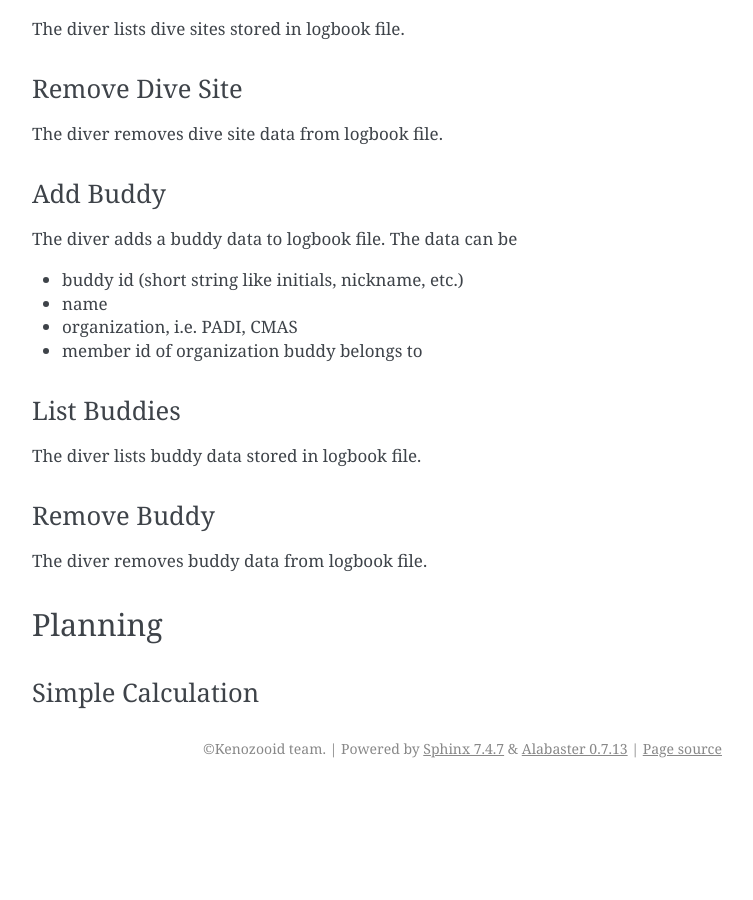
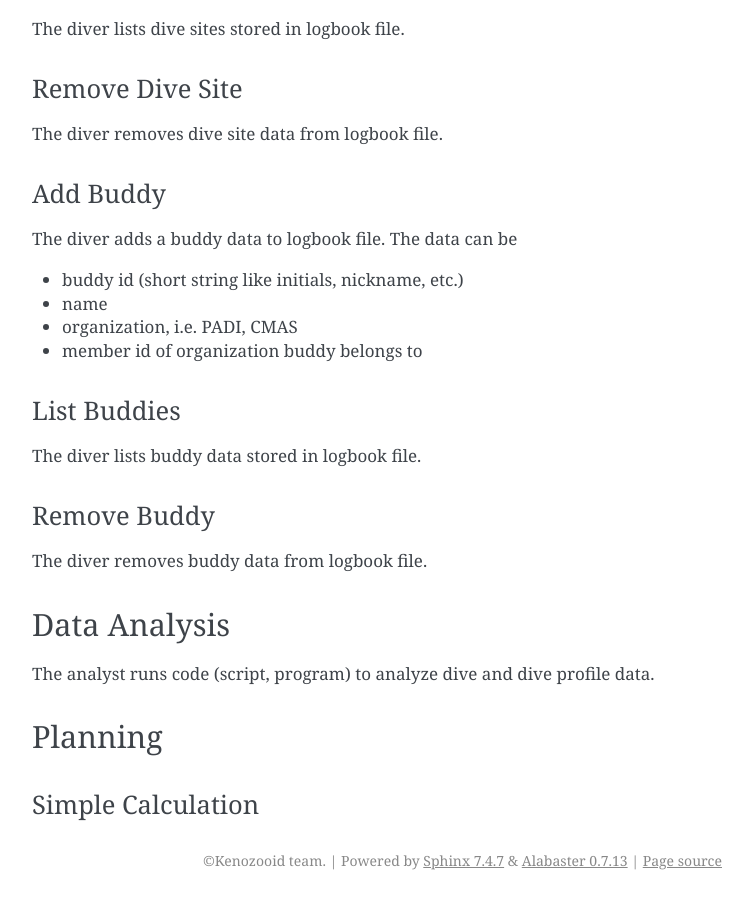
Before and after one commit to gitGNU/gnu_kenozooid, a Sphinx documentation site: the page built from doc/hacking/us.rst, in a window 1280 px wide and 900 px high, scrolled down 2456 px. Shown: the whole window, without its empty margins (388-1141 px from the left). Built offline with Sphinx 7.4.7, drawn with Linux system fonts in a browser that asks for light colours; before the commit the page ends 3244 px from its top, so only the background shows below that.

Commit message:
- added data analysis user story

```diff
--- a/doc/hacking/us.rst
+++ b/doc/hacking/us.rst
@@ -146,6 +146,13 @@ Remove Buddy
 ^^^^^^^^^^^^
 The diver removes buddy data from logbook file.
 
+.. _hk-analysis:
+
+Data Analysis
+-------------
+The analyst runs code (script, program) to analyze dive and dive profile
+data.
+
 .. _planning:
 
 Planning
```
